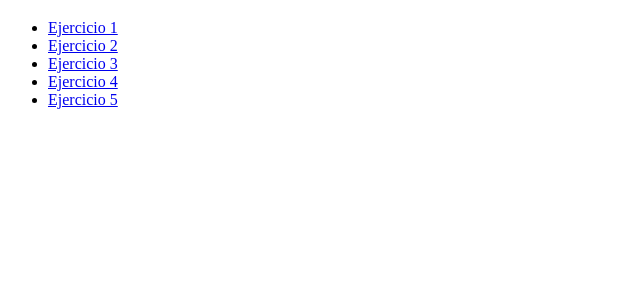
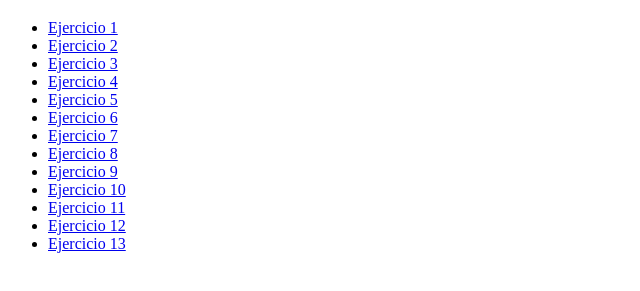
Before and after one commit to agusbustamante/Css, a plain HTML site: page index.html in a window 1280 px wide. Shown: the part 61-352 px from the top of the page, without its empty margins (0-640 px from the left). Drawn offline with Linux system fonts and the light colour scheme.

Commit message:
Update index.html

```diff
--- a/index.html
+++ b/index.html
@@ -13,6 +13,14 @@
         <li><a href="/ejercicios/Css/CssParte1/Css3/index.html">Ejercicio 3</a></li>
         <li><a href="/ejercicios/Css/CssParte1/Css4/index.html">Ejercicio 4</a></li>
         <li><a href="/ejercicios/Css/CssParte1/Css5/index.html">Ejercicio 5</a></li>
+        <li><a href="/ejercicios/Css/CssParte1/Css6/index.html">Ejercicio 6</a></li>
+        <li><a href="/ejercicios/Css/CssParte1/Css7/index.html">Ejercicio 7</a></li>
+        <li><a href="/ejercicios/Css/CssParte1/Css8/index.html">Ejercicio 8</a></li>
+        <li><a href="/ejercicios/Css/CssParte1/Css9/index.html">Ejercicio 9</a></li>
+        <li><a href="/ejercicios/Css/CssParte1/Css10/index.html">Ejercicio 10</a></li>
+        <li><a href="/ejercicios/Css/CssParte1/Css11/index.html">Ejercicio 11</a></li>
+        <li><a href="/ejercicios/Css/CssParte1/Css12/index.html">Ejercicio 12</a></li>
+        <li><a href="/ejercicios/Css/CssParte1/Css13/index.html">Ejercicio 13</a></li>
     </ul>
 </body>
 </html>
```
